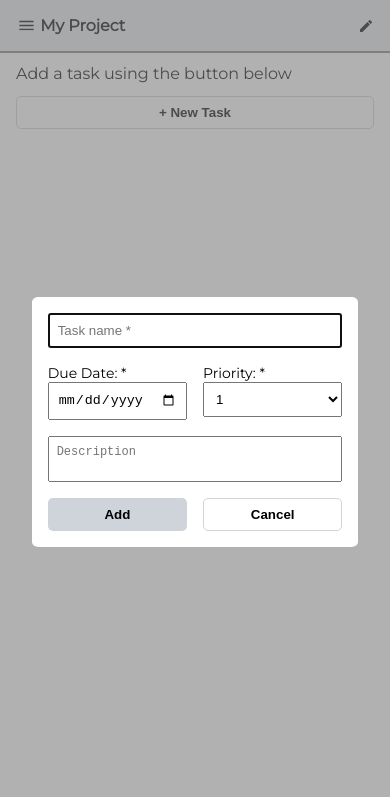
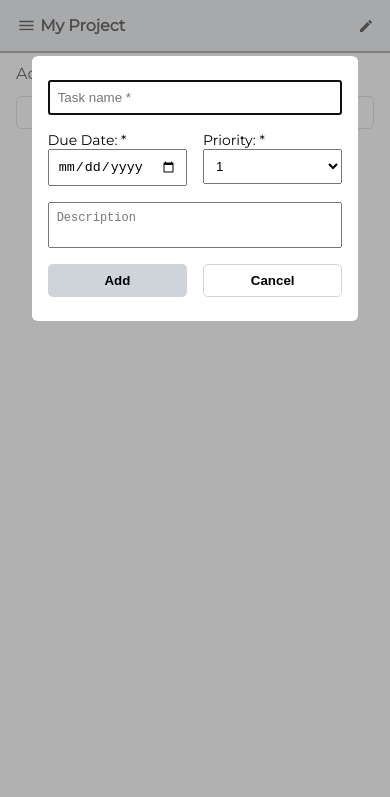
Before and after one commit to jcidp/todo-list, a website built with webpack: page dist/index.html in a window 390 px wide. Both pictures are taken after a click on the button "+ New Task". Shown: the top 797 px of the page. Built offline with nearby package versions, Linux system fonts and the light colour scheme.

Commit message:
Fix bug of disaligned error in mobile popups

```diff
--- a/src/style.css
+++ b/src/style.css
@@ -299,11 +299,17 @@ footer>a {
         align-self: stretch;
     }
 
-    popup {
-        padding: 0;
+    .popup {
+        justify-content: center;
+        align-content: start;
     }
 
     form {
-        padding: 1em;
+        padding: 1.5em 1em;
+        margin-top: 3em;
+    }
+
+    p.error {
+        top: 0.25em;
     }
 }
```
Also changed, not shown: dist/index.bundle.js.
